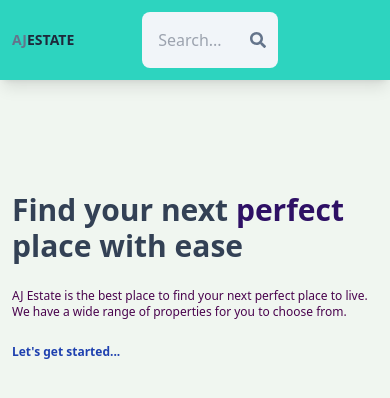
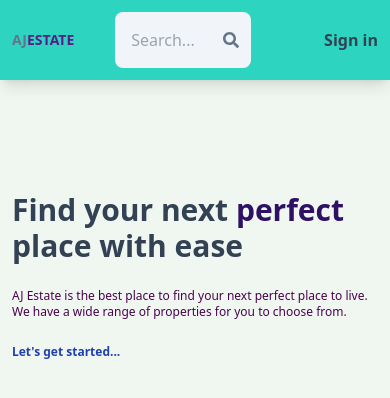
Before and after one commit to Julius-1993/RealEstateProject, a React (Vite) app in the folder AJ-EstateApp/: page / in a window 390 px wide. Shown: the top 398 px of the page. Built offline with nearby package versions, Linux system fonts and the light colour scheme; no server answers.

Commit message:
Fixed Header

```diff
--- a/AJ-EstateApp/src/component/Header.jsx
+++ b/AJ-EstateApp/src/component/Header.jsx
@@ -31,7 +31,7 @@ export default function Header() {
         <Link to="/">
           <h1 className="font-bold text-sm sm:text-xl flex flex-wrap">
             <span className="text-slate-500">AJ</span>
-            <span className="text-slate-800">ESTATE</span>
+            <span className="text-purple-900">ESTATE</span>
           </h1>
         </Link>
 
@@ -67,7 +67,7 @@ export default function Header() {
                 alt="profile"
               />
             ) : (
-              <li className="text-slate-700 hover:text-slate-300 font-bold hidden sm:inline md:inline">
+              <li className="text-slate-700 hover:text-slate-300 font-bold sm:inline md:inline">
                 {" "}
                 Sign in
               </li>
```
